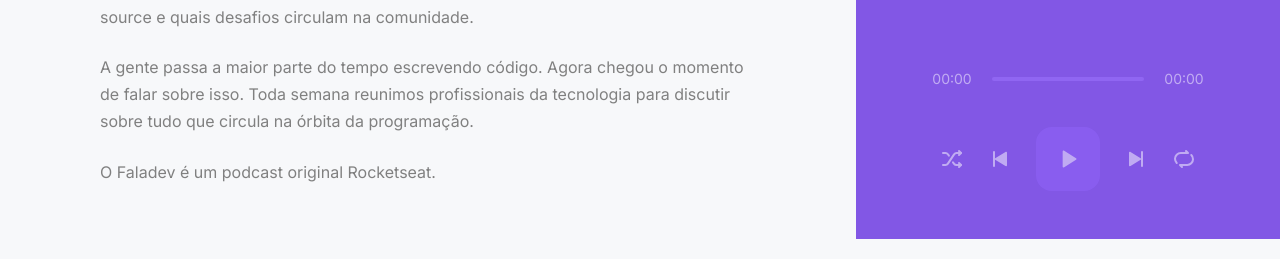
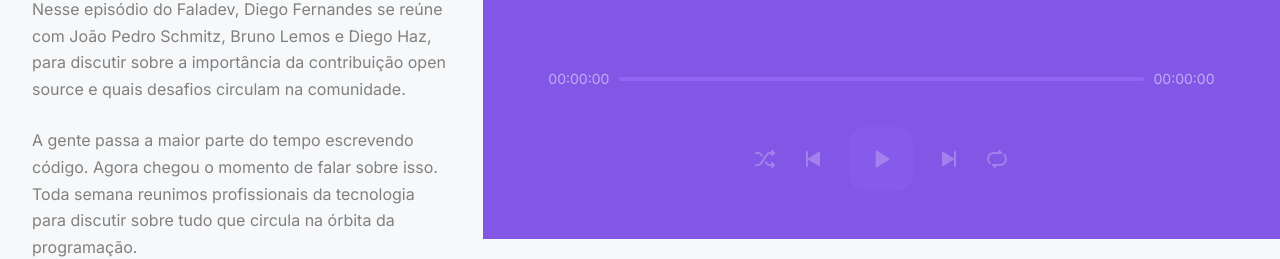
Before and after one commit to wellingtonrodriguesbr/podcastr, a Next.js app: page /episodes/a-importancia-da-contribuicao-em-open-source in a window 1280 px wide. Shown: the part 561-820 px from the top of the page. Built offline with nearby package versions, Linux system fonts and the light colour scheme; data requests are answered from the project's data file.

Commit message:
feat: play podcast

```diff
--- a/src/components/Header/styles.module.scss
+++ b/src/components/Header/styles.module.scss
@@ -1,7 +1,6 @@
 .headerContainer {
   background: var(--white);
   height: 6.5rem;
-  width: calc(100vw - 26.5rem);
   display: flex;
   align-items: center;
   padding: 2rem 4rem;
--- a/src/components/Player/index.tsx
+++ b/src/components/Player/index.tsx
@@ -1,21 +1,33 @@
+import { useEffect, useRef, useState } from "react";
+import { usePlayer } from "../../contexts/PlayerContext";
 import Image from "next/image";
-import { useContext, useEffect, useRef } from "react";
-import { PlayerContext } from "../../contexts/PlayerContext";
 
 import Slider from "rc-slider";
 import "rc-slider/assets/index.css";
+
 import styles from "./styles.module.scss";
+import { convertDurationTime } from "../../utils/convertDurationTime";
 
 export function Player() {
   const audioRef = useRef<HTMLAudioElement>(null);
+  const [progress, setProgress] = useState(0);
 
   const {
     episodeList,
     currentEpisodeIndex,
     isPlaying,
+    isLooping,
+    isShuffling,
     togglePlay,
+    toggleLoop,
+    toggleShuffle,
+    playNext,
+    playPrevious,
     setPlayingState,
-  } = useContext(PlayerContext);
+    hasNext,
+    hasPrevious,
+    clearPlayerState,
+  } = usePlayer();
 
   useEffect(() => {
     if (!audioRef.current) return;
@@ -26,6 +38,26 @@ export function Player() {
       audioRef.current.pause();
     }
   }, [isPlaying]);
+
+  function setupProgressListener() {
+    audioRef.current.currentTime = 0;
+    audioRef.current.addEventListener("timeupdate", () => {
+      setProgress(Math.floor(audioRef.current.currentTime));
+    });
+  }
+
+  function handleSeek(amount: number) {
+    audioRef.current.currentTime = amount;
+    setProgress(amount);
+  }
+
+  function handleEpisodeEnded() {
+    if (hasNext) {
+      playNext();
+    } else {
+      clearPlayerState();
+    }
+  }
 
   const episode = episodeList[currentEpisodeIndex];
 
@@ -39,8 +71,8 @@ export function Player() {
       {episode ? (
         <div className={styles.currentEpisode}>
           <Image
-            width={500}
-            height={500}
+            width={400}
+            height={200}
             src={episode.thumbnail}
             objectFit="cover"
           />
@@ -55,10 +87,13 @@ export function Player() {
 
       <footer className={!episode && styles.empty}>
         <div className={styles.progress}>
-          <span>00:00</span>
+          <span>{convertDurationTime(progress)}</span>
           <div className={styles.slider}>
             {episode ? (
               <Slider
+                max={episode.duration}
+                value={progress}
+                onChange={handleSeek}
                 trackStyle={{ background: "#04d361" }}
                 railStyle={{ background: "#9f75ff" }}
                 handleStyle={{
@@ -70,25 +105,37 @@ export function Player() {
               <div className={styles.emptySlider} />
             )}
           </div>
-          <span>00:00</span>
+          <span>{convertDurationTime(episode?.duration ?? 0)}</span>
         </div>
 
         {episode && (
           <audio
+            autoPlay
             ref={audioRef}
             src={episode.url}
-            autoPlay
+            loop={isLooping}
+            onEnded={handleEpisodeEnded}
             onPlay={() => setPlayingState(true)}
             onPause={() => setPlayingState(false)}
+            onLoadedMetadata={setupProgressListener}
           />
         )}
 
         <div className={styles.buttons}>
-          <button type="button" disabled={!episode}>
+          <button
+            type="button"
+            disabled={!episode || episodeList.length === 1}
+            onClick={toggleShuffle}
+            className={isShuffling ? styles.isActive : ""}
+          >
             <img src="/shuffle.svg" alt="icon shuffle" />
           </button>
 
-          <button type="button" disabled={!episode}>
+          <button
+            type="button"
+            disabled={!episode || !hasPrevious}
+            onClick={playPrevious}
+          >
             <img src="/play-previous.svg" alt="icon return" />
           </button>
 
@@ -105,11 +152,20 @@ export function Player() {
             )}
           </button>
 
-          <button type="button" disabled={!episode}>
+          <button
+            type="button"
+            disabled={!episode || !hasNext}
+            onClick={playNext}
+          >
             <img src="/play-next.svg" alt="icon next" />
           </button>
 
-          <button type="button" disabled={!episode}>
+          <button
+            type="button"
+            disabled={!episode}
+            onClick={toggleLoop}
+            className={isLooping ? styles.isActive : ""}
+          >
             <img src="/repeat.svg" alt="icon repeat" />
           </button>
         </div>
--- a/src/components/Player/styles.module.scss
+++ b/src/components/Player/styles.module.scss
@@ -1,6 +1,5 @@
 .playerContainer {
   padding: 3rem 4rem;
-  width: 26.5rem;
   height: 100vh;
   background: var(--purple-500);
   color: var(--white);
@@ -108,10 +107,19 @@
 
     &:disabled {
       cursor: not-allowed;
+      opacity: 0.5;
     }
 
     &:hover:not(:disabled) {
       filter: brightness(0.8);
+    }
+    &.isActive {
+      filter: invert(0.35) sepia(1) saturate(3) hue-rotate(100deg);
+    }
+
+    &.isActive:hover {
+      filter: brightness(0.6) invert(0.35) sepia(1) saturate(3)
+        hue-rotate(100deg);
     }
   }
 
--- a/src/contexts/PlayerContext.tsx
+++ b/src/contexts/PlayerContext.tsx
@@ -1,4 +1,4 @@
-import { createContext, ReactNode, useState } from "react";
+import { createContext, ReactNode, useContext, useState } from "react";
 
 type Episode = {
   title: string;
@@ -12,9 +12,19 @@ type PlayerContextData = {
   episodeList: Episode[];
   currentEpisodeIndex: number;
   isPlaying: boolean;
+  isLooping: boolean;
+  isShuffling: boolean;
+  hasPrevious: boolean;
+  hasNext: boolean;
   play: (episode: Episode) => void;
   togglePlay: () => void;
+  toggleLoop: () => void;
+  toggleShuffle: () => void;
+  playNext: () => void;
+  playPrevious: () => void;
+  clearPlayerState: () => void;
   setPlayingState: (state: boolean) => void;
+  playList: (list: Episode[], index: number) => void;
 };
 
 interface PlayerProviderProps {
@@ -27,10 +37,18 @@ export function PlayerProvider({ children }: PlayerProviderProps) {
   const [episodeList, setEpisodeList] = useState([]);
   const [currentEpisodeIndex, setCrrentEpisodeIndex] = useState(0);
   const [isPlaying, setIsPlaying] = useState(false);
+  const [isLooping, setIsLooping] = useState(false);
+  const [isShuffling, setIsShuffling] = useState(false);
 
-  function play(episode) {
+  function play(episode: Episode) {
     setEpisodeList([episode]);
     setCrrentEpisodeIndex(0);
+    setIsPlaying(true);
+  }
+
+  function playList(list: Episode[], index: number) {
+    setEpisodeList(list);
+    setCrrentEpisodeIndex(index);
     setIsPlaying(true);
   }
 
@@ -38,8 +56,41 @@ export function PlayerProvider({ children }: PlayerProviderProps) {
     setIsPlaying(!isPlaying);
   }
 
+  function toggleLoop() {
+    setIsLooping(!isLooping);
+  }
+
+  function toggleShuffle() {
+    setIsShuffling(!isShuffling);
+  }
+
   function setPlayingState(state: boolean) {
     setIsPlaying(state);
+  }
+
+  function clearPlayerState() {
+    setEpisodeList([]);
+    setCrrentEpisodeIndex(0);
+  }
+
+  const hasPrevious = currentEpisodeIndex > 0;
+  const hasNext = isShuffling || currentEpisodeIndex + 1 < episodeList.length;
+
+  function playNext() {
+    if (isShuffling) {
+      const nextRandomEpisodeIndex = Math.floor(
+        Math.random() * episodeList.length
+      );
+      setCrrentEpisodeIndex(nextRandomEpisodeIndex);
+    } else if (hasNext) {
+      setCrrentEpisodeIndex(currentEpisodeIndex + 1);
+    }
+  }
+
+  function playPrevious() {
+    if (hasPrevious) {
+      setCrrentEpisodeIndex(currentEpisodeIndex - 1);
+    }
   }
 
   return (
@@ -48,12 +99,26 @@ export function PlayerProvider({ children }: PlayerProviderProps) {
         episodeList,
         currentEpisodeIndex,
         isPlaying,
+        isLooping,
+        isShuffling,
         play,
         togglePlay,
+        toggleLoop,
+        toggleShuffle,
         setPlayingState,
+        playList,
+        playPrevious,
+        playNext,
+        hasNext,
+        hasPrevious,
+        clearPlayerState,
       }}
     >
       {children}
     </PlayerContext.Provider>
   );
 }
+
+export const usePlayer = () => {
+  return useContext(PlayerContext);
+};
--- a/src/pages/_app.tsx
+++ b/src/pages/_app.tsx
@@ -1,21 +1,23 @@
-import "../styles/global.scss";
 import { Header } from "../components/Header";
 import { Player } from "../components/Player";
 import { PlayerProvider } from "../contexts/PlayerContext";
 
+import "../styles/global.scss";
 import styles from "../styles/app.module.scss";
 
 function MyApp({ Component, pageProps }) {
   return (
-    <PlayerProvider>
-      <div className={styles.wrapper}>
-        <main>
+    <div className={styles.container}>
+      <PlayerProvider>
+        <main className={styles.wrapper}>
           <Header />
           <Component {...pageProps} />;
         </main>
-        <Player />
-      </div>
-    </PlayerProvider>
+        <article className={styles.player}>
+          <Player />
+        </article>
+      </PlayerProvider>
+    </div>
   );
 }
 
--- a/src/pages/_document.tsx
+++ b/src/pages/_document.tsx
@@ -12,9 +12,18 @@ export default class MyDocument extends Document {
             href="https://fonts.googleapis.com/css2?family=Inter&family=Lexend:wght@500;600&display=swap"
             rel="stylesheet"
           />
+          <meta name="twitter:card" content="summary_large_image" />
+          <meta property="og:title" content="Podcastr" />
+          <meta property="og:type" content="article" />
+          <meta property="og:image" content="/Home.jpg" />
+          <meta
+            property="og:description"
+            content="Podcastr | O melhor para você ouvir, sempre."
+          />
+          <meta property="og:site_name" content="European Travel, Inc." />
           <meta
             name="description"
-            content="Podcastr | O melhor para você outvir, sempre."
+            content="Podcastr | O melhor para você ouvir, sempre."
           />
         </Head>
         <body>
--- a/src/pages/episodes/[slug].tsx
+++ b/src/pages/episodes/[slug].tsx
@@ -1,3 +1,4 @@
+import { usePlayer } from "../../contexts/PlayerContext";
 import { GetStaticPaths, GetStaticProps } from "next";
 import Image from "next/image";
 import Link from "next/link";
@@ -6,9 +7,9 @@ import Head from "next/head";
 import format from "date-fns/format";
 import parseISO from "date-fns/parseISO";
 import ptBR from "date-fns/locale/pt-BR";
-
 import { api } from "../../services/api";
 import { convertDurationTime } from "../../utils/convertDurationTime";
+
 import styles from "./episode.module.scss";
 
 type Episode = {
@@ -28,6 +29,7 @@ type EpisodeProps = {
 };
 
 export default function Episode({ episode }: EpisodeProps) {
+  const { play } = usePlayer();
   return (
     <>
       <Head>
@@ -47,7 +49,7 @@ export default function Episode({ episode }: EpisodeProps) {
             src={episode.thumbnail}
             objectFit="cover"
           />
-          <button>
+          <button onClick={() => play(episode)}>
             <img src="/play.svg" alt="play episode" />
           </button>
         </div>
--- a/src/pages/home.module.scss
+++ b/src/pages/home.module.scss
@@ -99,10 +99,12 @@
           }
         }
       }
+
+      @media (max-width: 968px) {
+        grid-template-columns: 1fr;
       }
     }
   }
-
   .allEpisodes {
     padding-bottom: 2rem;
 
@@ -167,3 +169,4 @@
       }
     }
   }
+}
--- a/src/styles/app.module.scss
+++ b/src/styles/app.module.scss
@@ -1,7 +1,9 @@
-.wrapper {
+.container {
   display: flex;
+  justify-content: center;
+  overflow-x: hidden;
+}
 
-  main {
-    flex: 1;
-  }
+.player {
+  width: 100%;
 }
```
Also changed, not shown: src/pages/index.tsx (+16 -9 lines), public/Capa.png (added), public/Home.jpg (added). Lines whose indentation alone changed are shown as unchanged.
